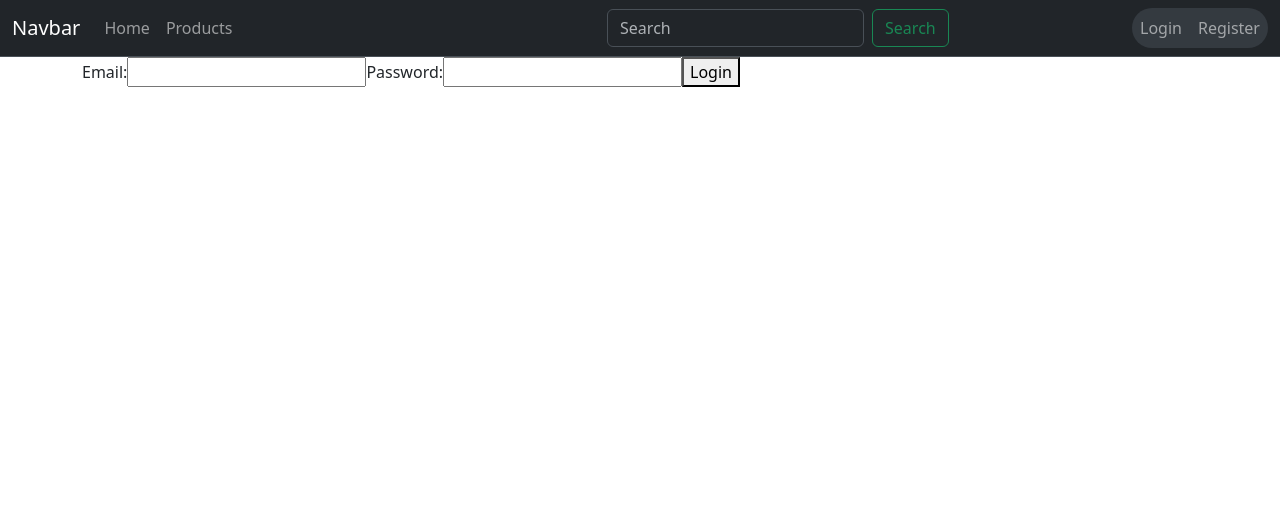
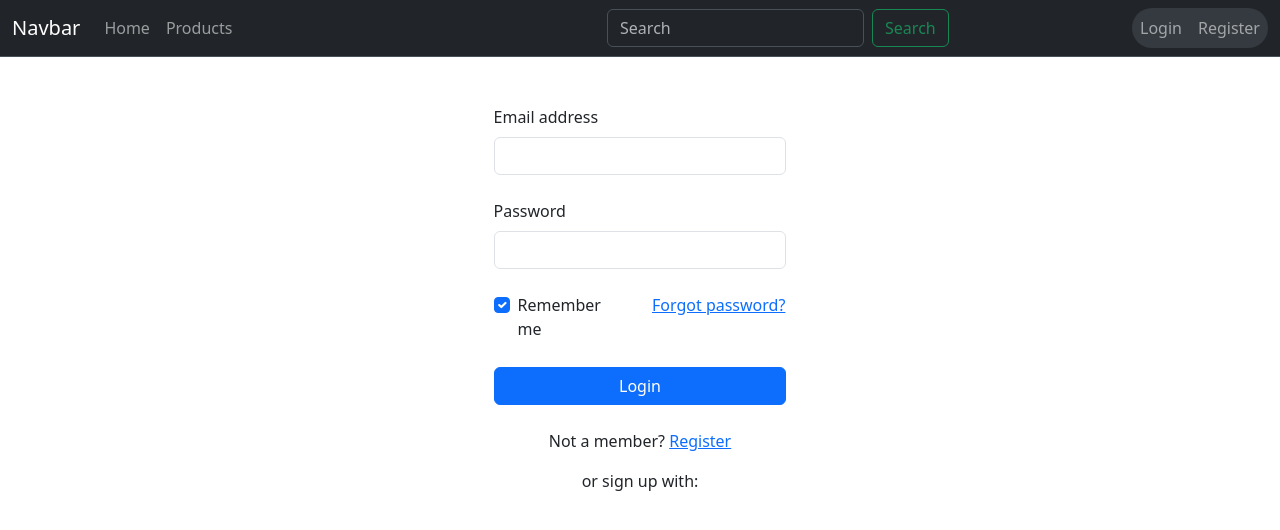
Before and after one commit to ahmads1990/AngularOnlineStore, an Angular app: page /user/login in a window 1280 px wide. Shown: the top 530 px of the page. Built offline with nearby package versions, Linux system fonts and the light colour scheme.

Commit message:
Modify login page

```diff
--- a/src/app/auth/components/login/login.component.html
+++ b/src/app/auth/components/login/login.component.html
@@ -1,9 +1,81 @@
-<form>
-    <label>Email:</label>
-    <input type="email" [(ngModel)]="email" name="email" required />
+<div class="container my-5 d-flex justify-content-center">
+    <form>
+        <!-- Email input -->
+        <div class="form-outline mb-4">
+            <label class="form-label" for="form2Example1">Email address</label>
+            <input
+                type="email"
+                class="form-control"
+                [(ngModel)]="email"
+                name="email"
+                required
+            />
+        </div>
 
-    <label>Password:</label>
-    <input type="password" [(ngModel)]="password" name="password" required />
+        <!-- Password input -->
+        <div class="form-outline mb-4">
+            <label class="form-label" for="form2Example2">Password</label>
+            <input
+                type="password"
+                class="form-control"
+                [(ngModel)]="password"
+                name="password"
+                required
+            />
+        </div>
 
-    <button type="submit" (click)="login()">Login</button>
-</form>
+        <!-- 2 column grid layout for inline styling -->
+        <div class="row mb-4">
+            <div class="col d-flex justify-content-center">
+                <!-- Checkbox -->
+                <div class="form-check">
+                    <input
+                        class="form-check-input"
+                        type="checkbox"
+                        value=""
+                        id="form2Example31"
+                        checked
+                    />
+                    <label class="form-check-label" for="form2Example31">
+                        Remember me
+                    </label>
+                </div>
+            </div>
+
+            <div class="col">
+                <!-- Simple link -->
+                <a href="#!">Forgot password?</a>
+            </div>
+        </div>
+
+        <!-- Submit button -->
+
+        <button
+            type="button"
+            class="btn btn-primary btn-block mb-4 w-100"
+            (click)="login()"
+        >
+            Login
+        </button>
+        <!-- Register buttons -->
+        <div class="text-center">
+            <p>Not a member? <a href="#!">Register</a></p>
+            <p>or sign up with:</p>
+            <button type="button" class="btn btn-link btn-floating mx-1">
+                <i class="fab fa-facebook-f"></i>
+            </button>
+
+            <button type="button" class="btn btn-link btn-floating mx-1">
+                <i class="fab fa-google"></i>
+            </button>
+
+            <button type="button" class="btn btn-link btn-floating mx-1">
+                <i class="fab fa-twitter"></i>
+            </button>
+
+            <button type="button" class="btn btn-link btn-floating mx-1">
+                <i class="fab fa-github"></i>
+            </button>
+        </div>
+    </form>
+</div>
```
